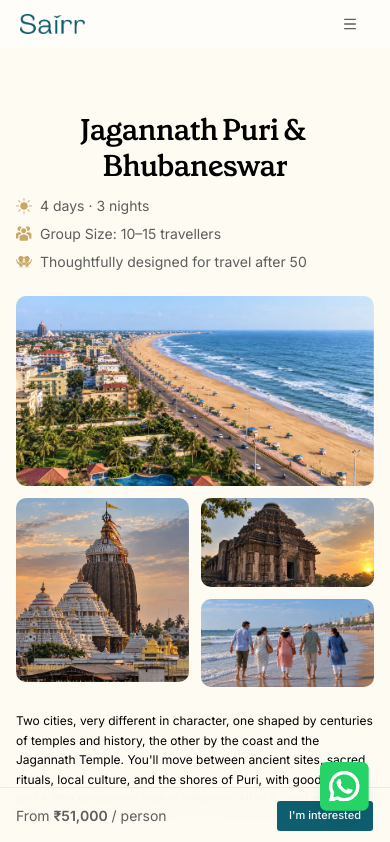
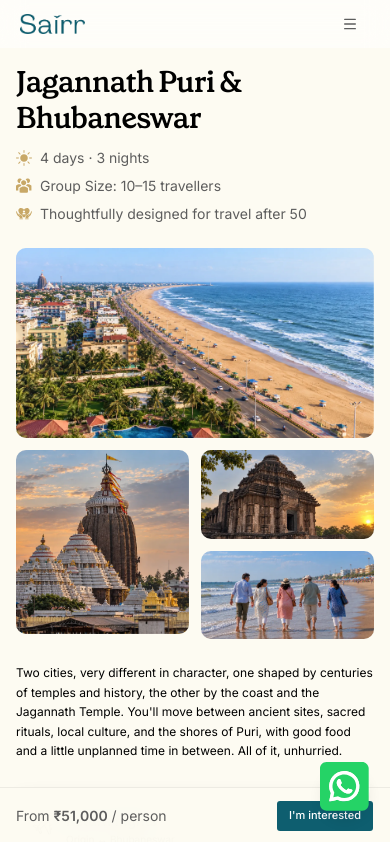
Before and after one commit to ServerlessTushar/sairr-website, a Next.js app: page /destinations/puri in a window 390 px wide. Shown: the top 842 px of the page. Built offline with nearby package versions, Linux system fonts and the light colour scheme.

Commit message:
mweb changes

```diff
--- a/src/components/home/JourneysSection.tsx
+++ b/src/components/home/JourneysSection.tsx
@@ -17,7 +17,7 @@ import rameshwaram from "@/public/homepage/journey-rameshwaram.webp";
 import andaman from "@/public/homepage/journey-andaman.webp";
 import bali from "@/public/homepage/journey-bali.webp";
 import backgroundImgDesktop from "@/public/homepage/BgDestinationHome1.png";
-import backgroundImgMobile from "@/public/homepage/Bg-Destination-Home-mob.webp";
+import backgroundImgMobile from "@/public/homepage/Bg-Destination-Home-mob2.webp";
 import { drawLine } from "@/lib/motion";
 import bannerUnderlineImg from "@/public/homepage/underline-journey.png";
 
--- a/src/components/layout/Header.tsx
+++ b/src/components/layout/Header.tsx
@@ -250,8 +250,14 @@ export function Header() {
           />
           <SheetContent side="right" className="w-[300px] bg-mist">
             <SheetHeader>
-              <SheetTitle className="font-heading text-left text-brand">
-                {siteConfig.name}
+              <SheetTitle className="text-left">
+                <Image
+                  src="/sairr-logo.webp"
+                  alt={siteConfig.name}
+                  width={130.4}
+                  height={41.7}
+                  className="h-[20.85px] w-[65.2px]"
+                />
               </SheetTitle>
             </SheetHeader>
             <nav className="mt-8 flex flex-col gap-4">
--- a/src/components/puri/PuriHero.tsx
+++ b/src/components/puri/PuriHero.tsx
@@ -65,7 +65,7 @@ export function PuriHero({ sectionData, className }: PuriHeroProps) {
 
   return (
     <section className={cn("bg-[#FDFBF2] scroll-mt-24", className)}>
-      <div className="mx-auto max-w-7xl px-4 pt-28 sm:px-6 lg:px-8 lg:pt-28">
+      <div className="mx-auto max-w-7xl px-4 pt-16 sm:px-6 lg:px-8 lg:pt-28">
         <div className="relative">
           <TextReveal
             as="h1"
--- a/src/components/shared/TextReveal.tsx
+++ b/src/components/shared/TextReveal.tsx
@@ -34,7 +34,7 @@ export function TextReveal({
     <Tag className={cn(className, splitBy === "line" && "flex flex-col")}>
       <motion.span
         className={cn(
-          "inline-flex flex-wrap justify-center",
+          "inline-flex flex-wrap justify-start md:justify-center",
           splitBy === "line" && "flex-col items-start",
         )}
         initial="hidden"
```
Also changed, not shown: public/homepage/Bg-Destination-Home-mob2.webp (added).
